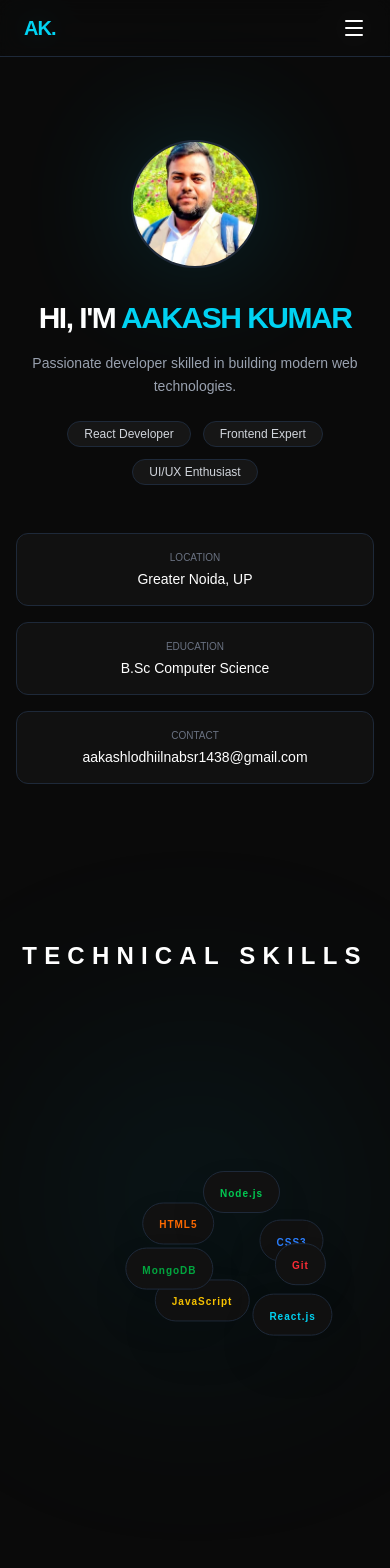
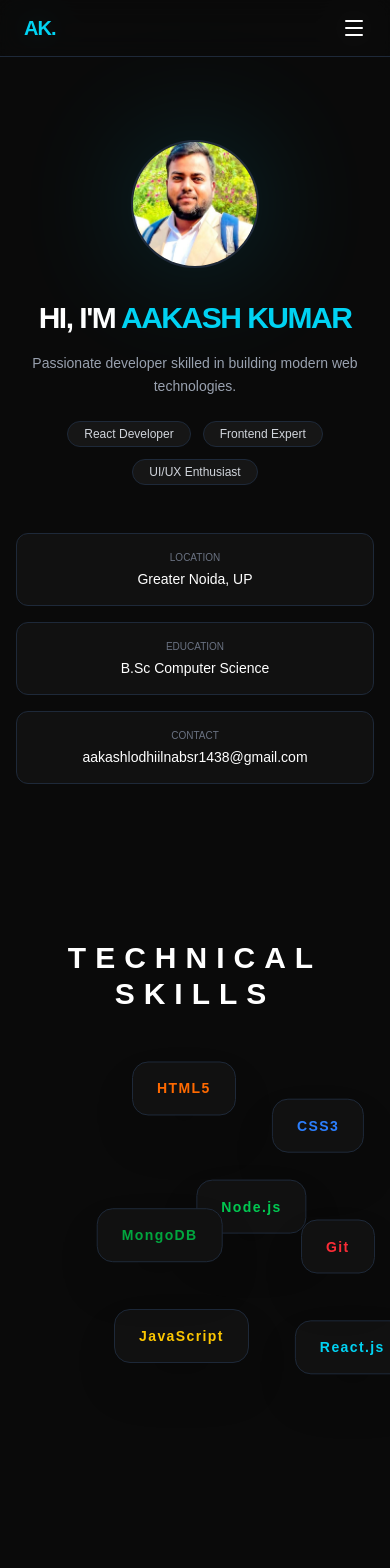
Before and after one commit to aakashlodhi00x-commits/portfolio, a Next.js app: page / in a window 390 px wide. Shown: the top 1568 px of the page. Built offline with nearby package versions, Linux system fonts and the light colour scheme.

Commit message:
Fix: Final center position and large size for skills

```diff
--- a/src/components/Skills.tsx
+++ b/src/components/Skills.tsx
@@ -3,50 +3,46 @@ import React from 'react';
 import { motion } from 'framer-motion';
 
 const skills = [
-  { name: 'HTML5', x: -100, y: -60, color: 'text-orange-500' },
-  { name: 'CSS3', x: 100, y: -40, color: 'text-blue-500' },
-  { name: 'JavaScript', x: -80, y: 70, color: 'text-yellow-400' },
-  { name: 'React.js', x: 90, y: 80, color: 'text-cyan-400' },
-  { name: 'Node.js', x: 0, y: -110, color: 'text-green-500' },
-  { name: 'MongoDB', x: -120, y: 0, color: 'text-green-600' },
-  { name: 'Git', x: 120, y: 10, color: 'text-red-500' },
+  { name: 'HTML5', x: -80, y: -150, color: 'text-orange-500' },
+  { name: 'CSS3', x: 80, y: -120, color: 'text-blue-500' },
+  { name: 'JavaScript', x: -90, y: 100, color: 'text-yellow-400' },
+  { name: 'React.js', x: 100, y: 140, color: 'text-cyan-400' },
+  { name: 'Node.js', x: 0, y: -40, color: 'text-green-500' },
+  { name: 'MongoDB', x: -110, y: -10, color: 'text-green-600' },
+  { name: 'Git', x: 110, y: 20, color: 'text-red-500' },
 ];
 
 const Skills = () => {
   return (
-    <section id="skills" className="py-24 bg-[#0a0a0a] relative min-h-[650px] flex flex-col items-center justify-center overflow-hidden">
-      {/* Title - Adding Padding for Mobile Touch Fix */}
-      <h2 className="text-2xl md:text-4xl font-bold text-white mb-20 z-20 uppercase tracking-[0.3em] px-4 text-center">
+    <section id="skills" className="py-24 bg-[#0a0a0a] relative min-h-[750px] flex flex-col items-center justify-start overflow-hidden">
+
+      <h2 className="text-3xl md:text-5xl font-bold text-white mb-28 z-20 uppercase tracking-[0.3em] text-center px-4">
         Technical Skills
       </h2>
 
-      {/* Background Glow */}
-      <div className="absolute w-72 h-72 bg-cyan-500/10 blur-[120px] rounded-full"></div>
-
-      {/* Skills Container */}
-      <div className="relative w-full max-w-sm md:max-w-5xl h-[400px] flex items-center justify-center">
+      <div className="absolute top-1/2 left-1/2 -translate-x-1/2 -translate-y-1/2 w-full h-full max-w-lg md:max-w-4xl flex items-center justify-center">
         {skills.map((skill, index) => (
           <motion.div
             key={index}
             animate={{
-              y: [0, -15, 0],
-              x: [0, 8, 0]
+              y: [0, -25, 0],
+              x: [0, 10, 0]
             }}
             transition={{
-              duration: 4 + index % 2,
+              duration: 4 + (index % 3),
               repeat: Infinity,
               ease: "easeInOut",
-              delay: index * 0.1
+              delay: index * 0.2
             }}
-            className="absolute px-4 py-2 md:px-6 md:py-3 bg-[#111] border border-gray-800 rounded-full shadow-2xl z-10 whitespace-nowrap"
+            className="absolute px-6 py-4 md:px-10 md:py-6 bg-[#111] border border-gray-800 rounded-2xl shadow-2xl z-10 flex items-center justify-center"
             style={{
-              // Mobile fix: Humne responsive multiplier lagaya hai
-              left: `calc(50% + (var(--x-pos) * ${skill.x}px))`,
-              top: `calc(50% + (var(--y-pos) * ${skill.y}px))`,
+              // Laptop aur Mobile ke liye scaling
+              left: `calc(50% + (var(--scale) * ${skill.x}px))`,
+              top: `calc(50% + (var(--scale) * ${skill.y}px))`,
               transform: 'translate(-50%, -50%)'
             }}
           >
-            <span className={`text-[10px] md:text-sm font-bold tracking-widest ${skill.color}`}>
+            <span className={`text-sm md:text-xl font-black tracking-widest ${skill.color} whitespace-nowrap`}>
               {skill.name}
             </span>
           </motion.div>
@@ -55,13 +51,11 @@ const Skills = () => {
 
       <style jsx>{`
         div {
-          --x-pos: 0.6; /* Mobile par skills thodi paas rahengi */
-          --y-pos: 0.6;
+          --scale: 0.9; /* Mobile par spread thoda kam */
         }
         @media (min-width: 768px) {
           div {
-            --x-pos: 1; /* Laptop par poori jagah lengi */
-            --y-pos: 1;
+            --scale: 2.2; /* Laptop par door-door faili rahengi */
           }
         }
       `}</style>
```
